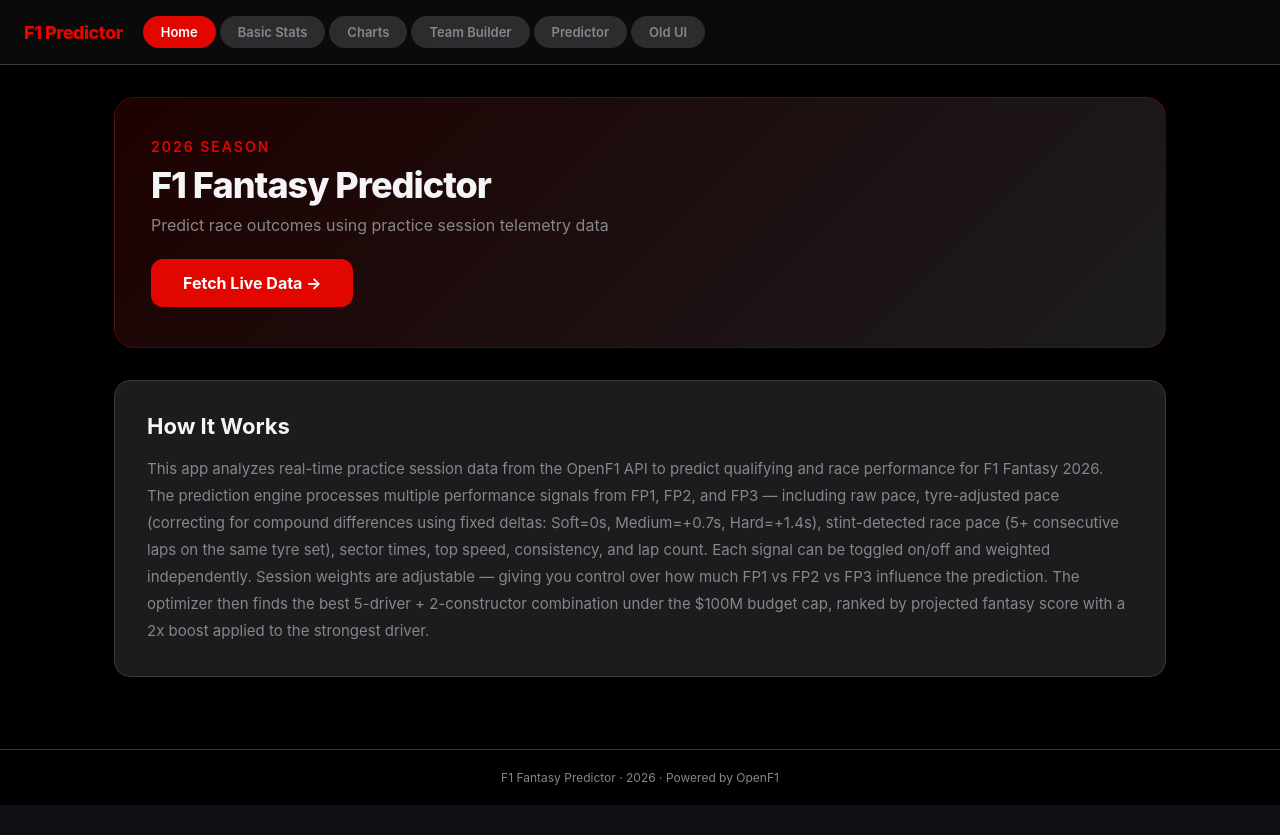
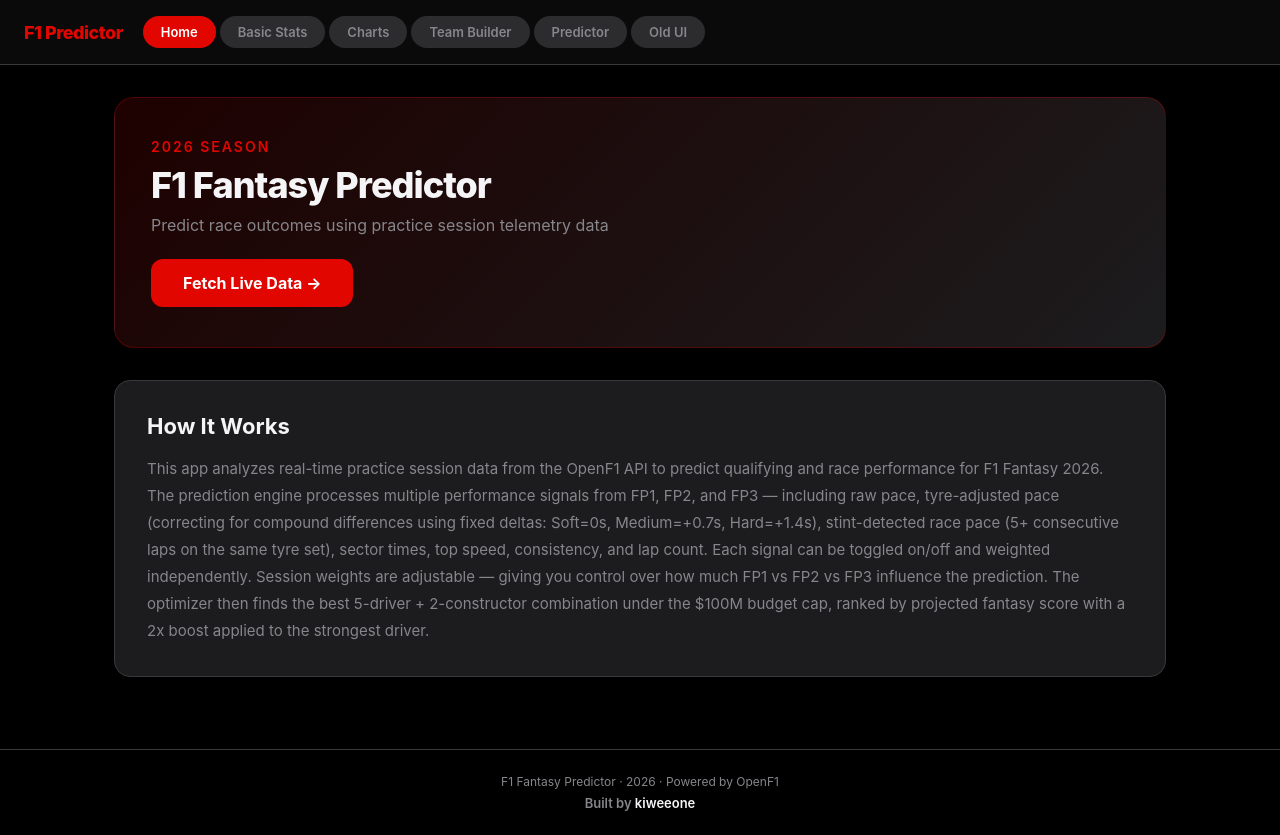
Before and after one commit to kiweeone/f1-fantasy-predictor, a React (Vite) app: page / in a window 1280 px wide. Before the commit the page ends 805 px from the top, so only its background shows below. Built offline with nearby package versions, Linux system fonts and the light colour scheme.

Commit message:
Update App.jsx

```diff
--- a/src/App.jsx
+++ b/src/App.jsx
@@ -559,11 +559,13 @@ export default function App() {
 
               {/* Driver table */}
               <div style={{ background: card, borderRadius: 16, overflow: "hidden", border: `1px solid ${border}` }}>
-                <div style={{ display: "grid", gridTemplateColumns: "44px 1fr 36px 100px 90px 80px 80px 80px", padding: "14px 20px", background: card2, fontSize: 12, fontWeight: 700, color: sub, textTransform: "uppercase", letterSpacing: 0.5, alignItems: "center" }}>
+                <div style={{ overflowX: "auto" }}>
+                  <div style={{ minWidth: 720 }}>
+                    <div style={{ display: "grid", gridTemplateColumns: "48px 1fr 44px 110px 100px 85px 85px 85px", padding: "14px 20px", background: card2, fontSize: 12, fontWeight: 700, color: sub, textTransform: "uppercase", letterSpacing: 0.5, alignItems: "center" }}>
                       <span>Pos</span><span>Driver</span><span>Tyre</span><span>Best Lap</span><span>Top Speed</span><span>S1</span><span>S2</span><span>S3</span>
                     </div>
                     {statsList.map((d, i) => (
-                  <div key={d.id} style={{ display: "grid", gridTemplateColumns: "44px 1fr 36px 100px 90px 80px 80px 80px", padding: "14px 20px", borderTop: `1px solid ${border}`, alignItems: "center", background: i < 3 ? `${TC(d.team)}08` : "transparent" }}>
+                      <div key={d.id} style={{ display: "grid", gridTemplateColumns: "48px 1fr 44px 110px 100px 85px 85px 85px", padding: "14px 20px", borderTop: `1px solid ${border}`, alignItems: "center", background: i < 3 ? `${TC(d.team)}08` : "transparent" }}>
                         <span style={{ fontSize: 18, fontWeight: 800, color: i < 3 ? "#fff" : sub }}>{d.position}</span>
                         <div style={{ display: "flex", alignItems: "center", gap: 10 }}>
                           <div style={{ width: 4, height: 28, borderRadius: 2, background: TC(d.team) }} />
@@ -580,6 +582,8 @@ export default function App() {
                         <span style={{ fontSize: 13, color: sub, fontVariantNumeric: "tabular-nums" }}>{fmt(d.sector3)}</span>
                       </div>
                     ))}
+                  </div>
+                </div>
               </div>
             </>)}
           </div>
@@ -677,9 +681,9 @@ export default function App() {
         {tab === "predictor" && (
           <div className="fi">
             {!hasData ? <div style={{ textAlign: "center", padding: 60, color: sub }}>Load data first</div> : (
-              <div style={{ display: "grid", gridTemplateColumns: "1fr 1fr", gap: 24, alignItems: "start" }}>
+              <div style={{ display: "flex", gap: 32, alignItems: "flex-start", flexWrap: "wrap" }}>
                 {/* LEFT: Predictor */}
-                <div>
+                <div style={{ flex: "1 1 440px", minWidth: 0 }}>
                   <div style={{ fontSize: 22, fontWeight: 700, marginBottom: 20 }}>Predictor</div>
 
                   {/* Session weights */}
@@ -740,7 +744,7 @@ export default function App() {
                 </div>
 
                 {/* RIGHT: Optimizer */}
-                <div>
+                <div style={{ flex: "1 1 400px", minWidth: 0 }}>
                   <div style={{ fontSize: 22, fontWeight: 700, marginBottom: 20 }}>Optimizer</div>
                   <div style={{ fontSize: 14, color: sub, marginBottom: 16 }}>Top 5 lineups under $100M</div>
 
@@ -777,8 +781,9 @@ export default function App() {
         )}
       </div>
 
-      <div style={{ borderTop: `1px solid ${border}`, padding: "20px 24px", textAlign: "center", marginTop: 40 }}>
-        <div style={{ fontSize: 12, color: sub }}>F1 Fantasy Predictor · 2026 · Powered by OpenF1</div>
+      <div style={{ borderTop: `1px solid ${border}`, padding: "24px 24px", textAlign: "center", marginTop: 40 }}>
+        <div style={{ fontSize: 12, color: sub, marginBottom: 6 }}>F1 Fantasy Predictor · 2026 · Powered by OpenF1</div>
+        <div style={{ fontSize: 13, color: sub, fontWeight: 600 }}>Built by <span style={{ color: txt }}>kiweeone</span></div>
       </div>
     </div>
   );
```
Lines whose indentation alone changed are shown as unchanged.
